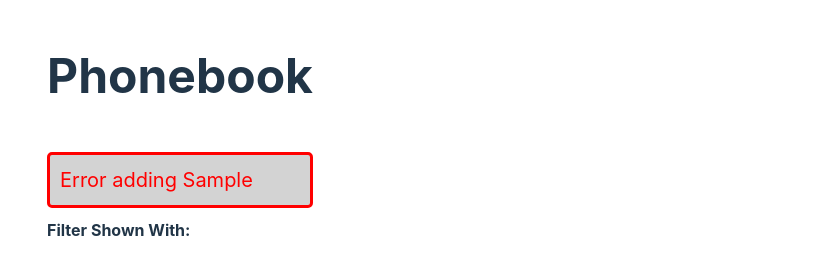
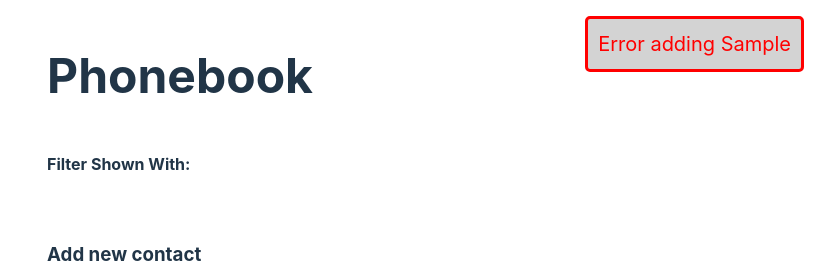
Before and after one commit to BaheYaich/Fullstackopen, a React (Vite) app in the folder part2/phonebook_v2/: page / in a window 1280 px wide. Both pictures are taken after typing "Sample", "Sample" into the empty fields and a click on the button "add". Shown: the top 263 px of the page, without its empty margins (460-1280 px from the left). Built offline with nearby package versions, Linux system fonts and the light colour scheme; no server answers.

Commit message:
Part #3.22: Notification CSS fix

```diff
--- a/part2/phonebook_v2/src/index.css
+++ b/part2/phonebook_v2/src/index.css
@@ -115,6 +115,9 @@ body {
   }
 }
 .message {
+  position:absolute;
+  top: 1rem;
+  right: 1rem;
   background: lightgrey;
   font-size: 20px;
   border-style: solid;
```
